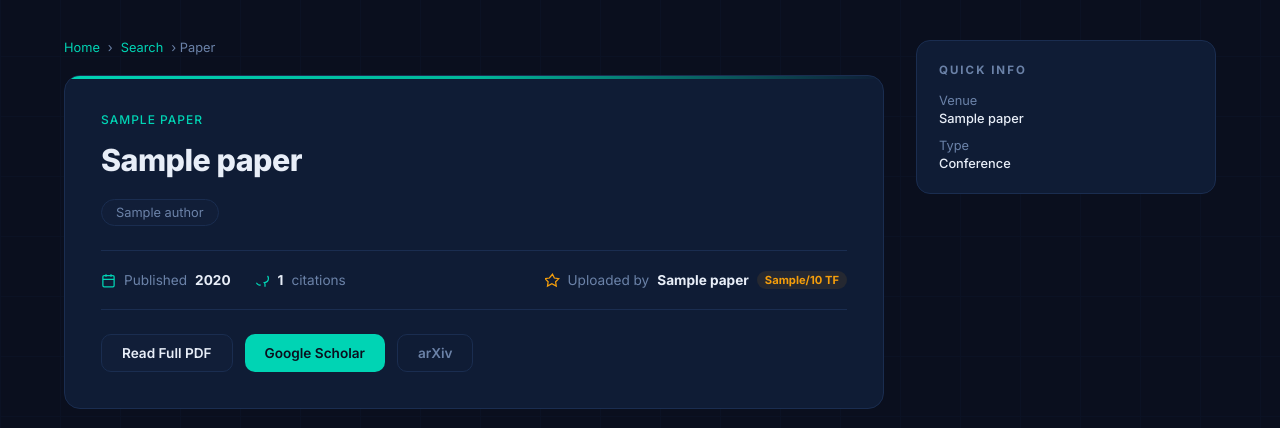
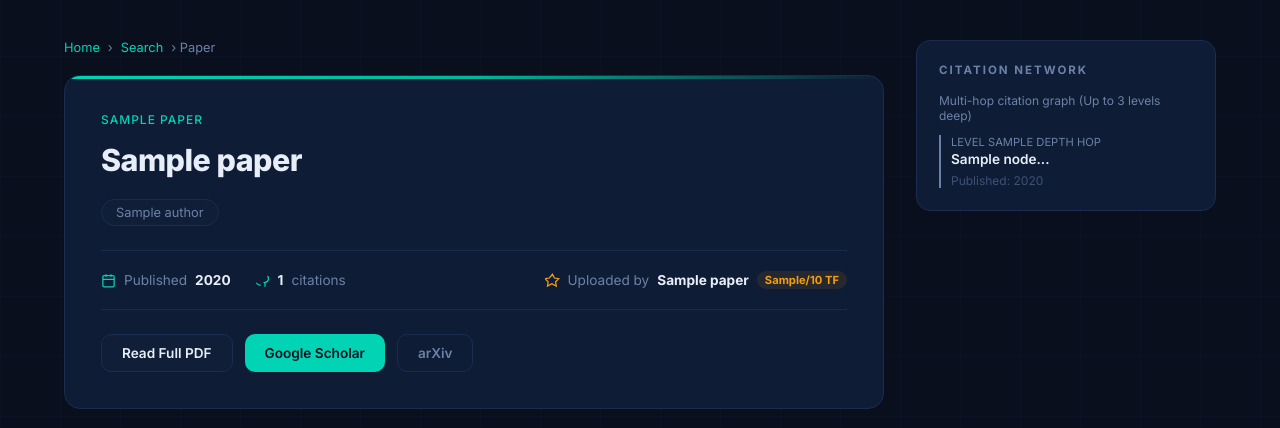
Before and after one commit to DB-Architects/Research-paper-management-and-analysis, a Flask app: template templates/paper.html in a window 1280 px wide. Shown: the part 64-492 px from the top of the page. Run offline with Flask 3, Linux system fonts and the light colour scheme; the template is opened without the code that fills it: most values are stand-ins (such as "Sample title", 1, 10 or a date in 2020); some libraries are stand-ins or nearby versions.

Commit message:
Added recursive citation graphs

```diff
--- a/app.py
+++ b/app.py
@@ -178,20 +178,58 @@ def paper_detail(paper_id):
     has_rated = False
     is_bookmarked = False
     if "user_id" in session and session.get("role") != "admin":
-        # Check if the user has already rated this specific paper
         cur.execute("SELECT 1 FROM Paper_Ratings WHERE user_id = %s AND paper_id = %s", (session["user_id"], paper_id))
-        if cur.fetchone():
-            has_rated = True
+        if cur.fetchone(): has_rated = True
 
-    # Check if the user has bookmarked this paper
         cur.execute("SELECT 1 FROM Bookmarks WHERE user_id = %s AND paper_id = %s", (session["user_id"], paper_id))
-        if cur.fetchone():
-            is_bookmarked = True
-        # Log reading history
+        if cur.fetchone(): is_bookmarked = True
+
         cur.execute("INSERT INTO Reading_History (user_id, paper_id, viewed_at) VALUES (%s, %s, NOW())",
                     (session["user_id"], paper_id))
+        conn.commit()
 
-        conn.commit()
+# --- ADVANCED DBMS: Recursive CTE + Window Functions ---
+    # Finds papers citing this paper, partitioned to show:
+    # Max 10 Level 1, Max 5 Level 2, Max 2 Level 3
+    cur.execute("""
+        WITH RECURSIVE CitationGraph AS (
+            -- Base Case: Direct Citations (Depth 1)
+            SELECT c.citing_paper_id AS paper_id, 1 AS depth
+            FROM Citations c
+            WHERE c.cited_paper_id = %s
+
+            UNION ALL
+
+            -- Recursive Step: Multi-hop Citations (Depth 2 & 3)
+            SELECT c.citing_paper_id, cg.depth + 1
+            FROM Citations c
+            INNER JOIN CitationGraph cg ON c.cited_paper_id = cg.paper_id
+            WHERE cg.depth < 3
+        ),
+        RankedCitations AS (
+            -- Group to find the shortest path (MIN depth) if a paper appears multiple times
+            SELECT
+                p.paper_id, p.title, p.publication_year, p.n_citations,
+                MIN(cg.depth) as depth
+            FROM CitationGraph cg
+            JOIN Papers p ON cg.paper_id = p.paper_id
+            GROUP BY p.paper_id, p.title, p.publication_year, p.n_citations
+        ),
+        PartitionedCitations AS (
+            -- Use Window Functions to number the rows WITHIN each depth level
+            SELECT *,
+                   ROW_NUMBER() OVER(PARTITION BY depth ORDER BY n_citations DESC) as row_num
+            FROM RankedCitations
+        )
+        -- Finally, filter based on your exact distribution requirements
+        SELECT paper_id, title, publication_year, depth
+        FROM PartitionedCitations
+        WHERE (depth = 1 AND row_num <= 10)
+           OR (depth = 2 AND row_num <= 5)
+           OR (depth = 3 AND row_num <= 2)
+        ORDER BY depth ASC, n_citations DESC;
+    """, (paper_id,))
+    citation_tree = cur.fetchall()
 
     cur.close(); conn.close()
 
@@ -200,7 +238,8 @@ def paper_detail(paper_id):
 
     return render_template("paper.html", paper=paper, authors=authors,
                            scholar_url=scholar_url, arxiv_url=arxiv_url,
-                           has_rated=has_rated, is_bookmarked=is_bookmarked)
+                           has_rated=has_rated, is_bookmarked=is_bookmarked,
+                           citation_tree=citation_tree)
 
 @app.route("/for-you")
 @login_required
--- a/templates/paper.html
+++ b/templates/paper.html
@@ -377,17 +377,28 @@
 
   <aside class="sidebar">
     <div class="sidebar-card">
-      <div class="sidebar-title">Quick Info</div>
-      <div style="display:flex;flex-direction:column;gap:12px">
-        <div style="font-size:0.8rem">
-          <div style="color:var(--muted);margin-bottom:3px">Venue</div>
-          <div style="font-weight:500">{{ paper.venue_name[:50] }}</div>
+      <div class="sidebar-title">Citation Network</div>
+      <div style="font-size:0.75rem; color:var(--muted); margin-bottom:12px;">Multi-hop citation graph (Up to 3 levels deep)</div>
+
+      {% if citation_tree %}
+        <div style="display:flex; flex-direction:column; gap:12px;">
+          {% for node in citation_tree %}
+          <a href="/paper/{{ node.paper_id }}" style="text-decoration:none; color:inherit; display:block; padding-left: {{ (node.depth - 1) * 12 }}px; border-left: 2px solid {% if node.depth == 1 %}var(--teal){% elif node.depth == 2 %}var(--amber){% else %}var(--muted){% endif %}; padding-left: 10px;">
+            <div style="font-size:0.7rem; color:var(--muted); text-transform:uppercase;">
+              Level {{ node.depth }} Hop
+            </div>
+            <div style="font-size:0.85rem; font-weight:600; line-height:1.3; margin-top:2px;">
+              {{ node.title[:60] }}...
+            </div>
+            <div style="font-size:0.75rem; color:var(--muted2); margin-top:4px;">
+              Published: {{ node.publication_year }}
+            </div>
+          </a>
+          {% endfor %}
         </div>
-        <div style="font-size:0.8rem">
-          <div style="color:var(--muted);margin-bottom:3px">Type</div>
-          <div style="font-weight:500">{{ paper.venue_type == 'J' and 'Journal' or 'Conference' }}</div>
-        </div>
-      </div>
+      {% else %}
+        <div style="font-size:0.8rem; color:var(--muted);">No descending citations found in the database.</div>
+      {% endif %}
     </div>
   </aside>
 </div>
```
